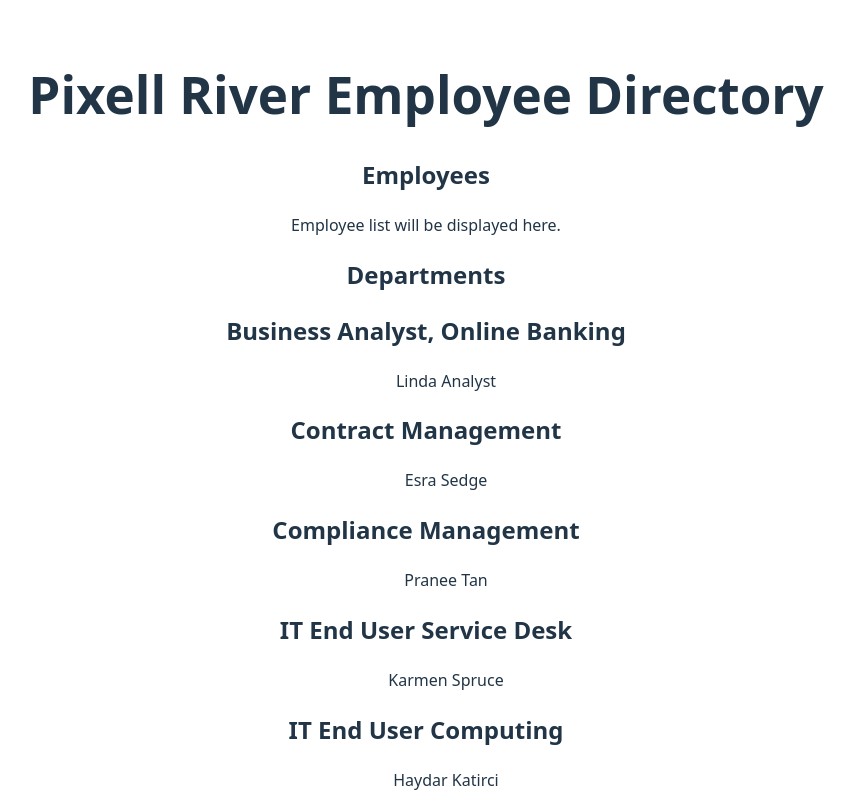
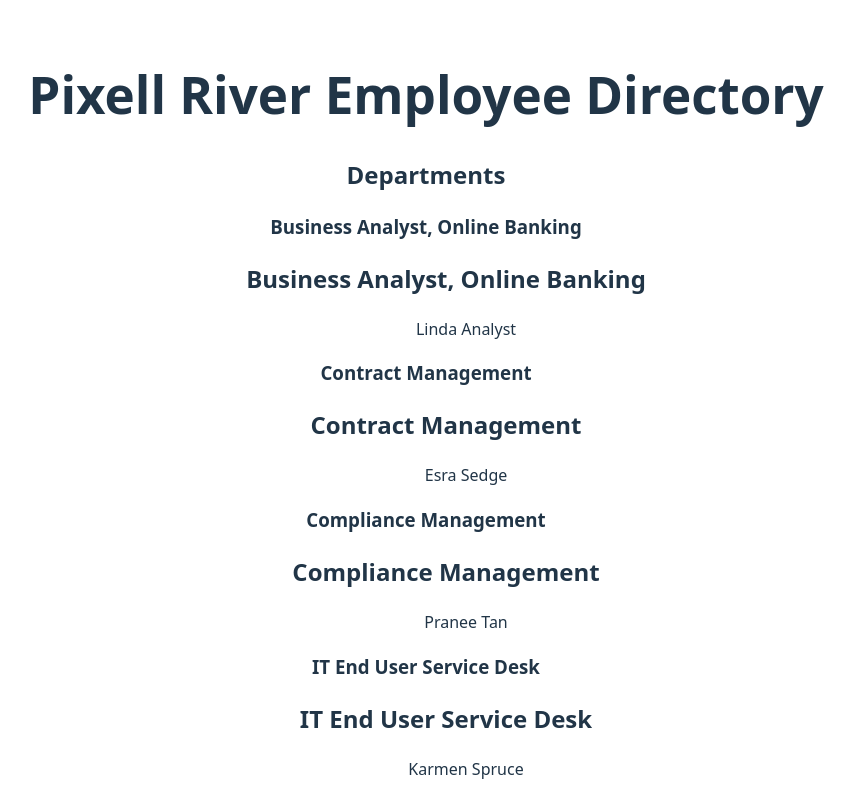
Before and after one commit to Cusiokhale/fs-lab-1, a React (Vite) app: page / in a window 1280 px wide. Shown: the top 800 px of the page, without its empty margins (214-1069 px from the left). Built offline with nearby package versions, Linux system fonts and the light colour scheme.

Commit message:
feat: create employee form

```diff
--- a/lab-1-2/src/components/AddEmployeeForm.tsx
+++ b/src/components/AddEmployeeForm.tsx
@@ -2,11 +2,12 @@ import { useMemo, useState } from "react";
 
 type AddEmployeeFormProps = {
   departments: string[];
-  onAddEmployee: (firstName: string, departmentName: string) => void;
+  onAddEmployee: (firstName: string, lastName: string, departmentName: string) => void;
 };
 
 export default function AddEmployeeForm({ departments, onAddEmployee }: AddEmployeeFormProps) {
   const [firstName, setFirstName] = useState("");
+  const [lastName, setLastName] = useState("");
   const [departmentName, setDepartmentName] = useState(departments[0] ?? "");
   const [errors, setErrors] = useState<string[]>([]);
 
@@ -17,8 +18,9 @@ export default function AddEmployeeForm({ departments, onAddEmployee }: AddEmplo
 
     const nextErrors: string[] = [];
 
-    const trimmedName = firstName.trim();
-    if (trimmedName.length < 3) nextErrors.push("First name must be at least 3 characters.");
+    const trimmedFirstName = firstName.trim();
+    const trimmedLastName = lastName.trim();
+    if (trimmedFirstName.length < 3) nextErrors.push("First name must be at least 3 characters.");
 
     if (!departmentOptions.includes(departmentName)) {
       nextErrors.push("Please select an existing department.");
@@ -28,7 +30,7 @@ export default function AddEmployeeForm({ departments, onAddEmployee }: AddEmplo
 
     if (nextErrors.length > 0) return;
 
-    onAddEmployee(trimmedName, departmentName);
+    onAddEmployee(trimmedFirstName, trimmedLastName, departmentName);
 
     setFirstName("");
     setDepartmentName(departmentOptions[0] ?? "");
@@ -59,6 +61,15 @@ export default function AddEmployeeForm({ departments, onAddEmployee }: AddEmplo
         </label>
 
         <label>
+          Last Name{" "}
+          <input
+            value={lastName}
+            onChange={(e) => setLastName(e.target.value)}
+            placeholder="e.g. Abiodun"
+          />
+        </label>
+
+        <label>
           Department{" "}
           <select value={departmentName} onChange={(e) => setDepartmentName(e.target.value)}>
             {departmentOptions.map((dept) => (
--- a/src/components/Main.tsx
+++ b/src/components/Main.tsx
@@ -1,76 +1,58 @@
-import type { Department } from "../types/Employee";
+import React, { useState } from "react";
+import AddEmployeeForm from "./AddEmployeeForm";
 import DepartmentSection from "./DepartmentSection";
 
-export default function Main() {
-
-  const departments: Department[] = [
+function App() {
+  const [departments, setDepartments] = useState([
     {
       name: "Business Analyst, Online Banking",
-    employees: [
-      { firstName: "Linda", lastName: "Analyst" }
-    ]
+      employees: [{ firstName: "Linda", lastName: "Analyst" }],
     },
     {
       name: "Contract Management",
-    employees: [
-      { firstName: "Esra", lastName: "Sedge" }
-    ]
+      employees: [{ firstName: "Esra", lastName: "Sedge" }],
     },
     {
       name: "Compliance Management",
-    employees: [
-      { firstName: "Pranee", lastName: "Tan" }
-    ]
+      employees: [{ firstName: "Pranee", lastName: "Tan" }],
     },
     {
       name: "IT End User Service Desk",
-    employees: [
-      { firstName: "Karmen", lastName: "Spruce" }
-    ]
+      employees: [{ firstName: "Karmen", lastName: "Spruce" }],
     },
     {
       name: "IT End User Computing",
-    employees: [
-      { firstName: "Haydar", lastName: "Katirci" }
-    ]
+      employees: [{ firstName: "Haydar", lastName: "Katirci" }],
     },
     {
       name: "IT Telecom and Infrastructure",
-    employees: [
-      { firstName: "Jill", lastName: "Harkness" }
-    ]
+      employees: [{ firstName: "Jill", lastName: "Harkness" }],
     },
     {
       name: "Data Center and Hosting Services",
-    employees: [
-      { firstName: "Tim", lastName: "Morrison" }
-    ]
+      employees: [{ firstName: "Tim", lastName: "Morrison" }],
     },
     {
       name: "IT Risk Management",
-    employees: [
-      { firstName: "Aleksandr", lastName: "Milosevic" }
-    ]
+      employees: [{ firstName: "Aleksandr", lastName: "Milosevic" }],
     },
     {
       name: "IT Project Management Office",
-    employees: [
-      { firstName: "Jim", lastName: "Wingnut" }
-    ]
+      employees: [{ firstName: "Jim", lastName: "Wingnut" }],
     },
     {
       name: "Administration",
       employees: [
         { firstName: "Zoë", lastName: "Robins" },
-      { firstName: "Madeleine", lastName: "Madden" }
-    ]
+        { firstName: "Madeleine", lastName: "Madden" },
+      ],
     },
     {
       name: "Audit",
       employees: [
         { firstName: "Josha", lastName: "Sadowski" },
-      { firstName: "Kate", lastName: "Fleetwood" }
-    ]
+        { firstName: "Kate", lastName: "Fleetwood" },
+      ],
     },
     {
       name: "Banking Operations",
@@ -80,23 +62,23 @@ export default function Main() {
         { firstName: "Álvaro", lastName: "Morte" },
         { firstName: "Taylor", lastName: "Napier" },
         { firstName: "Alan", lastName: "Simmonds" },
-      { firstName: "Gil", lastName: "Cardinal" }
-    ]
+        { firstName: "Gil", lastName: "Cardinal" },
+      ],
     },
     {
       name: "Communications",
       employees: [
         { firstName: "Richard", lastName: "J. Lewis" },
-      { firstName: "Randy", lastName: "Bradshaw" }
-    ]
+        { firstName: "Randy", lastName: "Bradshaw" },
+      ],
     },
     {
       name: "Corporate Services",
       employees: [
         { firstName: "Tracey", lastName: "Cook" },
         { firstName: "Lubomir", lastName: "Mykytiuk" },
-      { firstName: "Dakota", lastName: "House" }
-    ]
+        { firstName: "Dakota", lastName: "House" },
+      ],
     },
     {
       name: "Facilities",
@@ -104,8 +86,8 @@ export default function Main() {
         { firstName: "Lori", lastName: "Lea Okemah" },
         { firstName: "Renae", lastName: "Morrisseau" },
         { firstName: "Rick", lastName: "Belcourt" },
-      { firstName: "Selina", lastName: "Hanusa" }
-    ]
+        { firstName: "Selina", lastName: "Hanusa" },
+      ],
     },
     {
       name: "Financial Services",
@@ -114,8 +96,8 @@ export default function Main() {
         { firstName: "Shaneen", lastName: "Ann Fox" },
         { firstName: "Allan", lastName: "Little" },
         { firstName: "Danny", lastName: "Rabbit" },
-      { firstName: "Jesse", lastName: "Ed Azure" }
-    ]
+        { firstName: "Jesse", lastName: "Ed Azure" },
+      ],
     },
     {
       name: "Human Resources",
@@ -124,27 +106,62 @@ export default function Main() {
         { firstName: "Vladimír", lastName: "Valenta" },
         { firstName: "Samone", lastName: "Sayeses-Whitney" },
         { firstName: "Paul", lastName: "Coeur" },
-      { firstName: "Graham", lastName: "Greene" }
-    ]
+        { firstName: "Graham", lastName: "Greene" },
+      ],
     },
     {
       name: "Information Technology",
-    employees: []
+      employees: [],
+    },
+  ]);
+
+  function handleAddEmployee(firstName: string, lastName: string, departmentName: string) {
+    const newDepartments = departments.map(function (dept) {
+      if (dept.name !== departmentName) return dept;
+
+      const newEmployee = { firstName, lastName }; // You may want to update this if lastName is needed
+      return {
+        name: dept.name,
+        employees: [...dept.employees, newEmployee],
+      };
+    });
+
+    setDepartments(newDepartments);
   }
-];
+
+  const currentYear = new Date().getFullYear();
 
   return (
+    <div>
       <main>
-      <section>
-        <h2>Employees</h2>
-        <p>Employee list will be displayed here.</p>
+        <h2>Departments</h2>
 
-          <h2 className="text-2xl font-bold text-gray-900 mb-6">Departments</h2>
+        {departments.map(function (dept, index) {
+          return (
+            <section key={index}>
+              <h3>{dept.name}</h3>
+              <ul>
+                {dept.employees.length === 0 ? (
+                  <li>No employees listed</li>
+                ) : (
+                  dept.employees.map(function (emp, empIndex) {
+                    return (
+                      <DepartmentSection key={dept.name} department={dept} />
+                    );
+                  })
+                )}
+              </ul>
+            </section>
+          );
+        })}
 
-          {departments.map((dept) => (
-            <DepartmentSection key={dept.name} department={dept} />
-          ))}
-      </section>
+        <AddEmployeeForm
+          departments={departments.map(dept => dept.name)}
+          onAddEmployee={handleAddEmployee}
+        />
       </main>
+    </div>
   );
 }
+
+export default App;
```
Also changed, not shown: lab-1-2/src/App.tsx (deleted, +0 -48 lines). Lines whose indentation alone changed are shown as unchanged.
